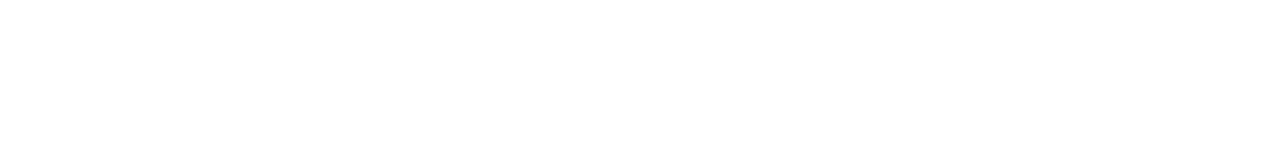
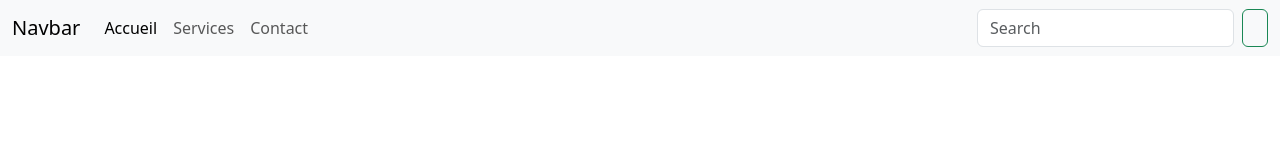
Before and after one commit to YassineBahadi/bootstrap-app, a website: page index.html in a window 1280 px wide. Drawn offline with nearby package versions, Linux system fonts and the light colour scheme.

Commit message:
add navbar and install bootstrap-icons

```diff
--- a/index.html
+++ b/index.html
@@ -4,8 +4,34 @@
     <meta charset="UTF-8">
     <meta name="viewport" content="width=device-width, initial-scale=1.0">
     <title>Document</title>
+    <link href="https://cdn.jsdelivr.net/npm/bootstrap@5.3.3/dist/css/bootstrap.min.css" rel="stylesheet" integrity="sha384-QWTKZyjpPEjISv5WaRU9OFeRpok6YctnYmDr5pNlyT2bRjXh0JMhjY6hW+ALEwIH" crossorigin="anonymous">
 </head>
 <body>
-
+    <nav class="navbar navbar-expand-lg navbar-light bg-light">
+        <div class="container-fluid">
+          <a class="navbar-brand" href="#">Navbar</a>
+          <button class="navbar-toggler" type="button" data-bs-toggle="collapse" data-bs-target="#navbarSupportedContent" aria-controls="navbarSupportedContent" aria-expanded="false" aria-label="Toggle navigation">
+            <span class="navbar-toggler-icon"></span>
+          </button>
+          <div class="collapse navbar-collapse" id="navbarSupportedContent">
+            <ul class="navbar-nav me-auto mb-2 mb-lg-0">
+              <li class="nav-item">
+                <a class="nav-link active" aria-current="page" href="#">Accueil</a>
+              </li>
+              <li class="nav-item">
+                <a class="nav-link" href="#">Services</a>
+              </li>
+              <li class="nav-item">
+                <a class="nav-link" href="#">Contact</a>
+              </li>
+            </ul>
+            <form class="d-flex">
+              <input class="form-control me-2" type="search" placeholder="Search" aria-label="Search">
+              <button class="btn btn-outline-success" type="submit"><i class="bi bi-search"></i></button>
+            </form>
+          </div>
+        </div>
+      </nav>
+      <script src="https://cdn.jsdelivr.net/npm/bootstrap@5.3.3/dist/js/bootstrap.bundle.min.js" integrity="sha384-YvpcrYf0tY3lHB60NNkmXc5s9fDVZLESaAA55NDzOxhy9GkcIdslK1eN7N6jIeHz" crossorigin="anonymous"></script>
 </body>
 </html>
--- /dev/null
+++ b/package.json
@@ -0,0 +1,5 @@
+{
+  "dependencies": {
+    "bootstrap-icons": "^1.11.3"
+  }
+}
```
Also changed, not shown: 1 other file.
